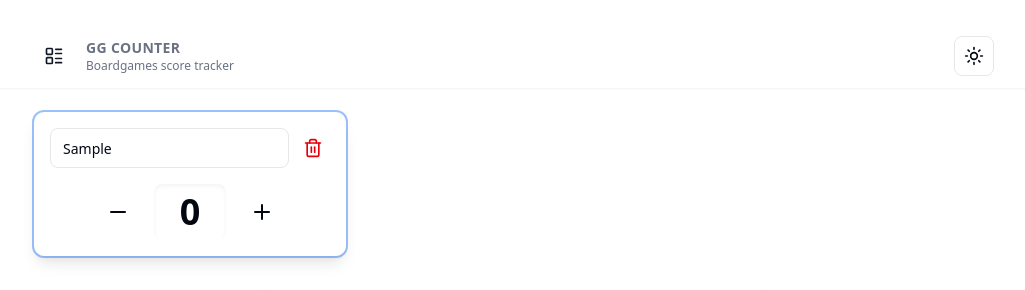
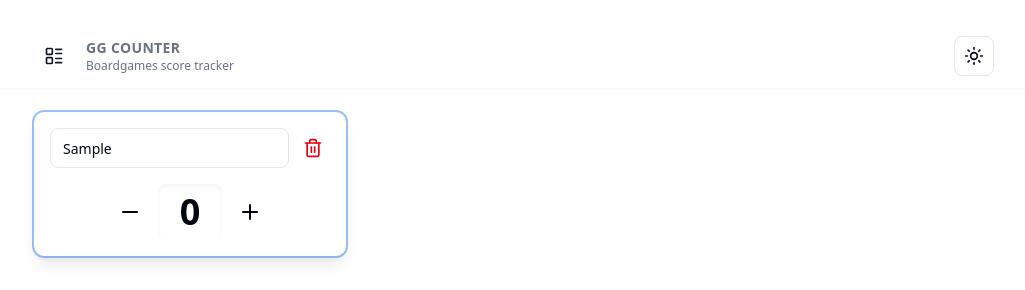
Before and after one commit to SimeonTsvetanov/GG-counter, a React (Vite) app: page / in a window 1280 px wide. Both pictures are taken after typing "Sample" into the empty fields and a click on the button "Add". Shown: the top 290 px of the page, without its empty margins (126-1151 px from the left). Built offline with nearby package versions, Linux system fonts and the light colour scheme.

Commit message:
chore(ui): tighten player card +/- spacing and center footer text

```diff
--- a/src/components/player-card.tsx
+++ b/src/components/player-card.tsx
@@ -129,7 +129,7 @@ export function PlayerCard({
           </AlertDialog>
         </div>
 
-        <div className="flex items-center justify-center gap-4 text-3xl font-semibold">
+        <div className="flex items-center justify-center gap-2 text-3xl font-semibold">
           <Button
             variant="ghost"
             size="icon"
@@ -150,7 +150,7 @@ export function PlayerCard({
             <DialogTrigger asChild>
               <button
                 type="button"
-                className="flex min-w-[min(4.5rem,30vw)] justify-center rounded-md bg-card px-4 py-2 text-4xl font-bold shadow-inner focus-visible:outline-none focus-visible:ring-2 focus-visible:ring-ring focus-visible:ring-offset-2"
+                className="flex min-w-[min(4rem,30vw)] justify-center rounded-md bg-card px-3 py-2 text-4xl font-bold shadow-inner focus-visible:outline-none focus-visible:ring-2 focus-visible:ring-ring focus-visible:ring-offset-2"
                 aria-label={`Adjust score for ${player.name}`}
               >
                 {player.score}
```
